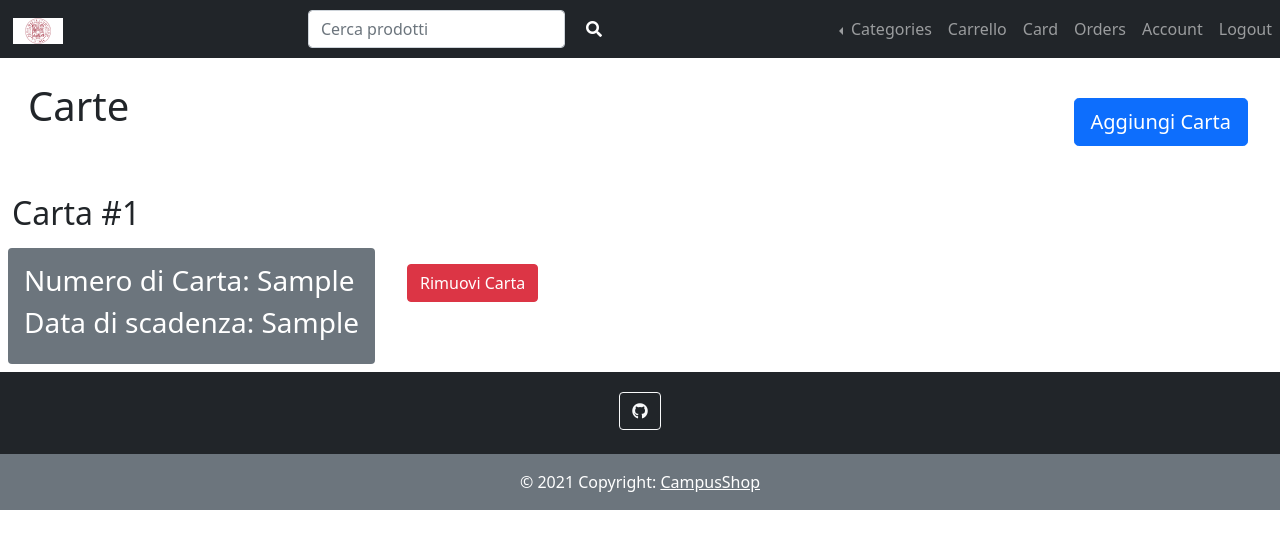
After one commit to ste-script/campus_shop, a PHP site: page /card.php in a window 1280 px wide. The commit adds this page. Shown: the top 549 px of the page. Run offline with PHP 8.4, Linux system fonts and the light colour scheme; the visitor is signed in with stand-in values (Sample User, id 1); tables that the repository leaves empty or names only in its code hold one stand-in row (values such as "Sample post"); data that the repository does not hold is empty.

Commit message:
add deleteCard and card page

```diff
--- /dev/null
+++ b/card.php
@@ -0,0 +1,49 @@
+<?php
+    require_once("./bootstrap.php");
+
+    $templateParams["titolo"] = "Campus Shop - Carte";
+    $templateParams['gridTitle'] = "Carte";
+    $templateParams['products'] = $dbh->getCardsFromIdClient($_SESSION["userId"]);
+    require('./layouts/headerCostumer.php');
+?>
+
+<div class="row mx-0">
+    <div class="col col-lg-auto h1 text-capitalize my-4 mx-3">
+        <?php echo $templateParams['gridTitle']; ?>
+    </div>
+    <div class="col text-end p-3 my-4 mx-3">
+        <form action="" method="POST">
+        <div class="col">
+            <input type="submit" class="btn btn-primary btn-lg " value="Aggiungi Carta"></input>
+        </div>
+        <input type="hidden" value="<?php echo  $p["id"] ?>" name="productId">
+        <input type="hidden" value="1" name="removeProduct">
+        </form>
+    </div>
+</div>
+
+
+<div class="row mx-0">
+    <?php
+    $cardIndex=1;
+    foreach($templateParams['products'] as $card):?>
+        <h2 class="mt-2">Carta #<?php echo $cardIndex++ ?></h2>
+        <div class="col col-lg-auto border-dark bg-secondary text-white rounded p-3 m-2">
+            <h3>Numero di Carta: <?php echo $card["codice"]?></h3>
+            <h3 class="date">Data di scadenza: <?php echo $card["scadenza"]?></h3>
+        </div>
+        <div class="col col-lg-auto p-3 m-2">
+            <form action="<?php $dbh->deleteCard($card["codice"])?>" method="POST">
+            <div class="col">
+                <input type="submit" class="btn btn-danger" value="Rimuovi Carta"></input>
+            </div>
+            <input type="hidden" value="<?php echo  $p["id"] ?>" name="productId">
+            <input type="hidden" value="1" name="removeProduct">
+            </form>
+        </div>
+    <?php endforeach; ?>
+</div>
+<?php
+    require('./layouts/footer.php');
+
+?>
--- a/classi/db.php
+++ b/classi/db.php
@@ -604,4 +604,10 @@ class DatabaseHelper
         $result = $stmt->get_result();
         return $result->fetch_all(MYSQLI_ASSOC);
     }
+
+    public function deleteCard($cardCode){
+        $stmt = $this->db->prepare("DELETE FROM `carta` WHERE codice = ?");
+        $stmt->bind_param("i", $cardCode);
+        $stmt->execute();
+    }
 }
--- a/classi/utils.php
+++ b/classi/utils.php
@@ -17,7 +17,7 @@ function getHeaderElements()
         return [
             ['link' => '#', 'nome' => 'Categories'],
             ['link' => 'cart.php', 'nome' => 'Carrello'],
-            ['link' => '#', 'nome' => 'Card'],
+            ['link' => 'card.php', 'nome' => 'Card'],
             ['link' => '#', 'nome' => 'Orders'],
             ['link' => 'client.php', 'nome' => 'Account'],
             ['link' => 'logout.php', 'nome' => 'Logout']
```
